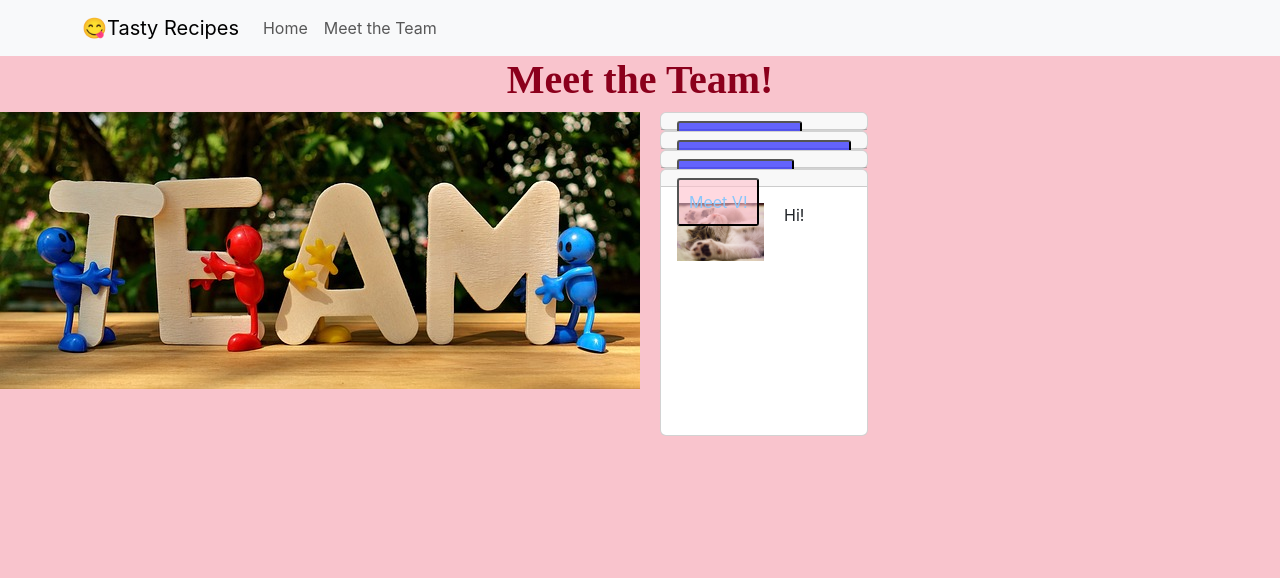
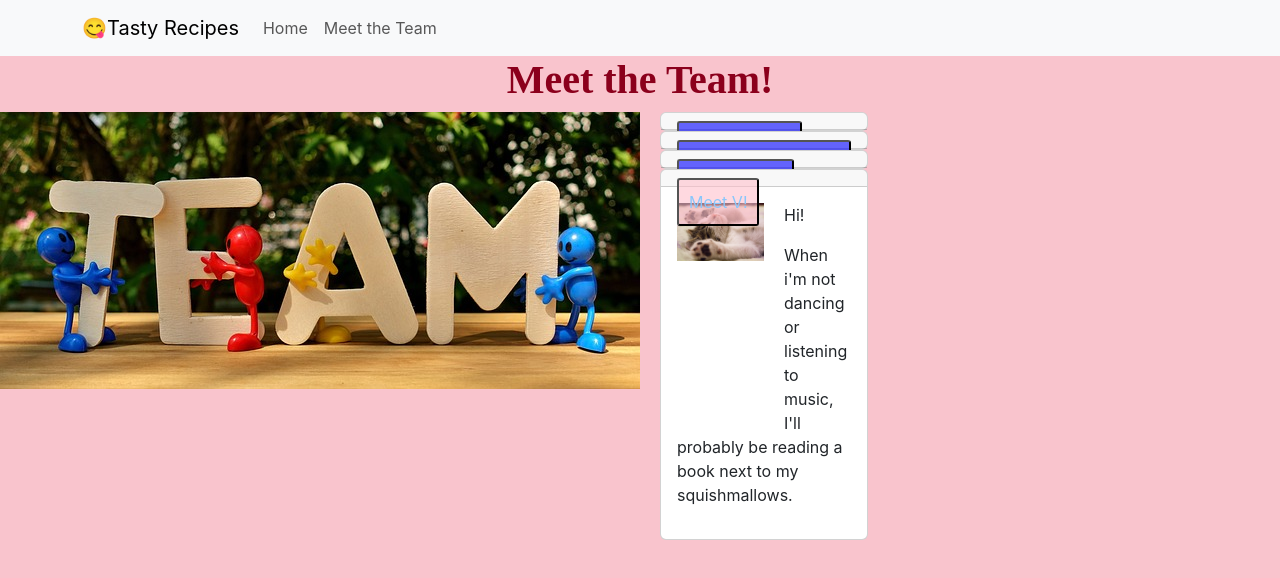
Before and after one commit to yuh2k/cosi-103a-ta, a React (Create React App) app in the folder recipes/: page /Team in a window 1280 px wide. Both pictures are taken after a click on the button "Meet V!". Shown: the top 578 px of the page. Built offline with nearby package versions, Linux system fonts and the light colour scheme.

Commit message:
team page update

```diff
--- a/recipes/src/pages/team.js
+++ b/recipes/src/pages/team.js
@@ -110,7 +110,7 @@ const Team = () => {
             Hi!
             </p>
             <p>
-
+            When i'm not dancing or listening to music, I'll probably be reading a book next to my squishmallows.
             </p>
           </Card.Body>
         </Accordion.Collapse>
```
